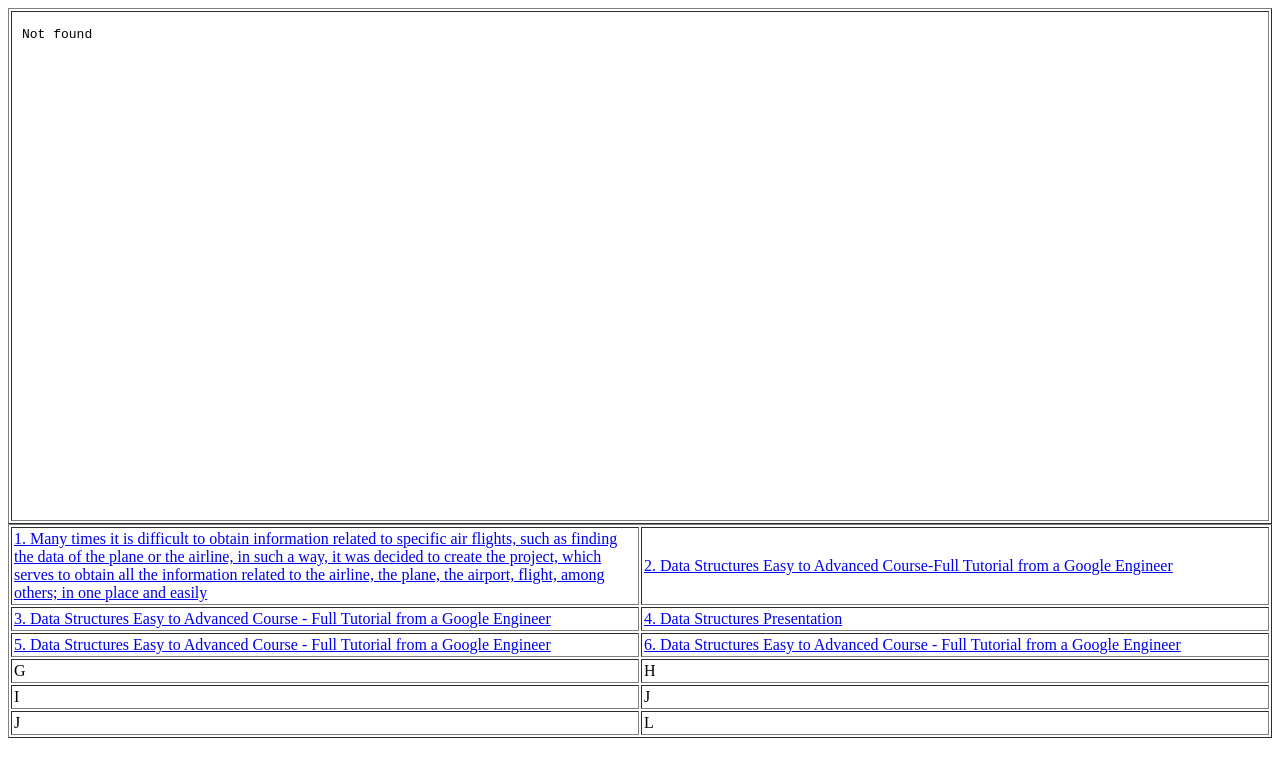
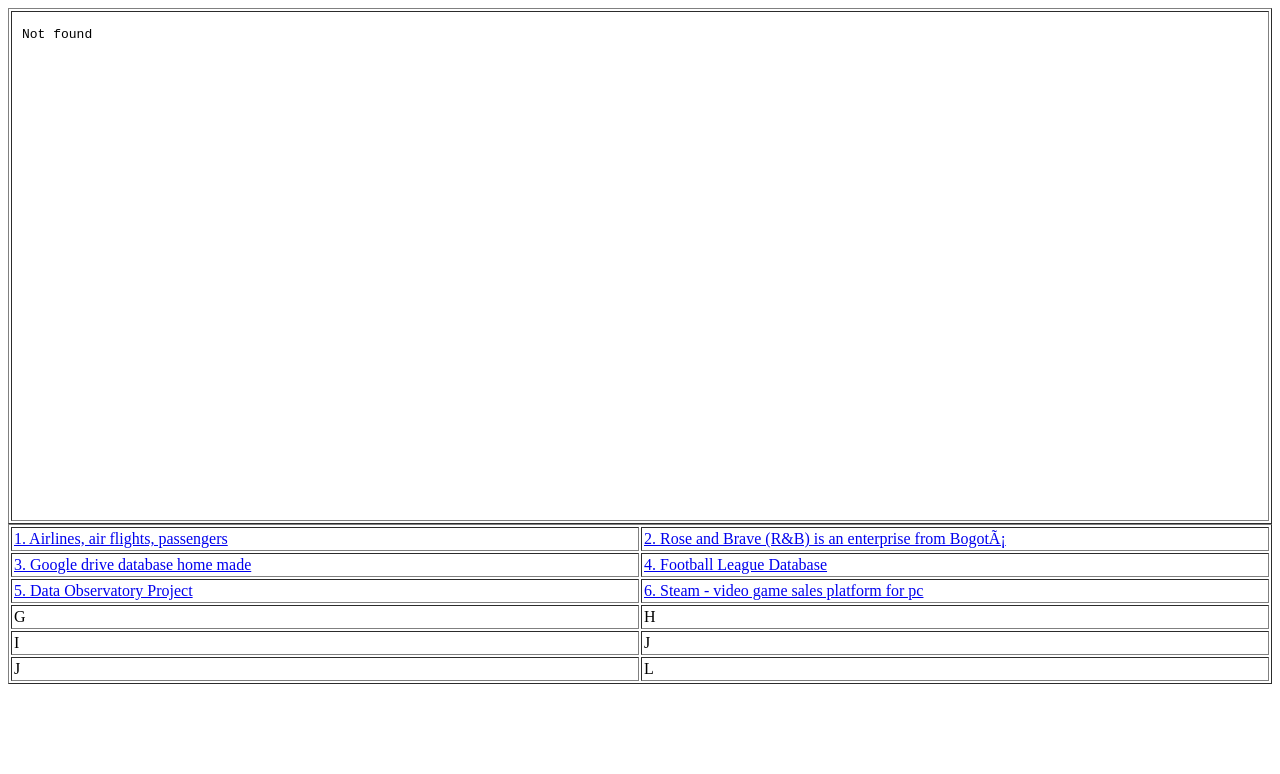
Before and after one commit to nelsonss/nelsonss.github.io, a plain HTML site: page index.html in a window 1280 px wide. Drawn offline with Linux system fonts and the light colour scheme.

```diff
--- a/index.html
+++ b/index.html
@@ -18,36 +18,36 @@
 <tr>
 <td width="50%" align="undefined" valign="undefined">
   <a href="./Proyectos_UR2022_1/proyectoAerolineas.pdf" target="pantalla">
-    1. Many times it is difficult to obtain information related to specific air flights, such as finding the data of the plane or the airline, in such a way, it was decided to create the project, which serves to obtain all the information related to the airline, the plane, the airport, flight, among others; in one place and easily
+    1. Airlines, air flights, passengers
   </a>
 </td>
 <td width="50%" align="undefined" valign="undefined">
   <a href="./Proyectos_UR2022_1/proyectoEmprendimientoRose.pdf" target="pantalla">
-    2. Data Structures Easy to Advanced Course-Full Tutorial from a Google Engineer
+    2. Rose and Brave (R&B) is an enterprise from Bogotá
   </a>
 </td>
 </tr>
 <tr>
 <td align="undefined" valign="undefined">
   <a href="./Proyectos_UR2022_1/proyectoGoogleDrive.pdf" target="pantalla">
-    3. Data Structures Easy to Advanced Course - Full Tutorial from a Google Engineer
+    3. Google drive database home made
   </a>
 </td>
 <td align="undefined" valign="undefined">
   <a href="./Proyectos_UR2022_1/proyectoLiga_de_futbol.pdf" target="pantalla">
-    4. Data Structures Presentation
+    4. Football League Database
   </a>
 </td>
 </tr>
 <tr>
 <td align="undefined" valign="undefined">
   <a href="./Proyectos_UR2022_1/proyectoObservatorioDeDatos.pdf" target="pantalla">
-    5. Data Structures Easy to Advanced Course - Full Tutorial from a Google Engineer
+    5. Data Observatory Project
   </a>
 </td>
 <td align="undefined" valign="undefined">
   <a href="./Proyectos_UR2022_1/proyectoVideojuegos.pdf" target="pantalla">
-    6. Data Structures Easy to Advanced Course - Full Tutorial from a Google Engineer
+    6. Steam - video game sales platform for pc
   </a>
 </td>
 </tr>
```
